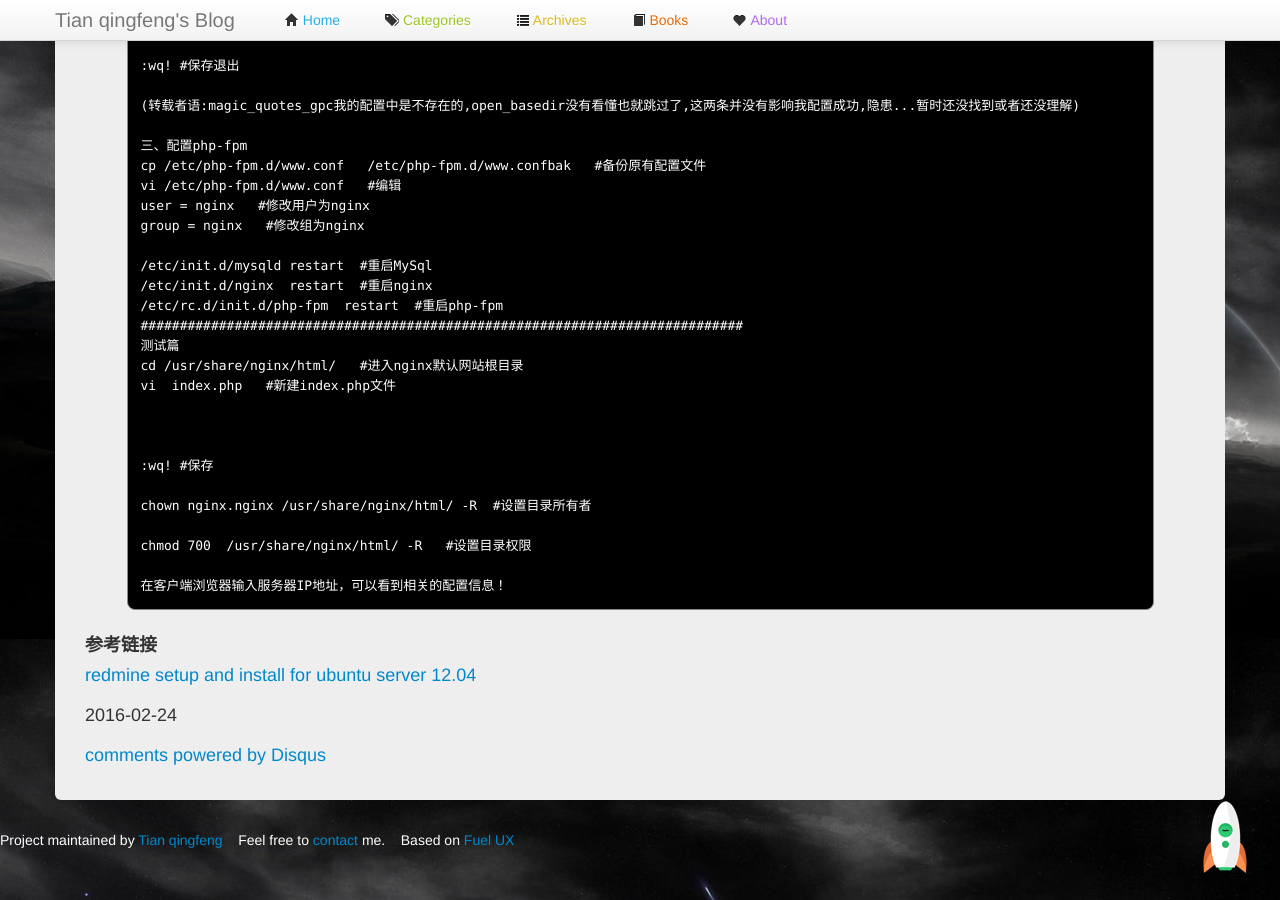
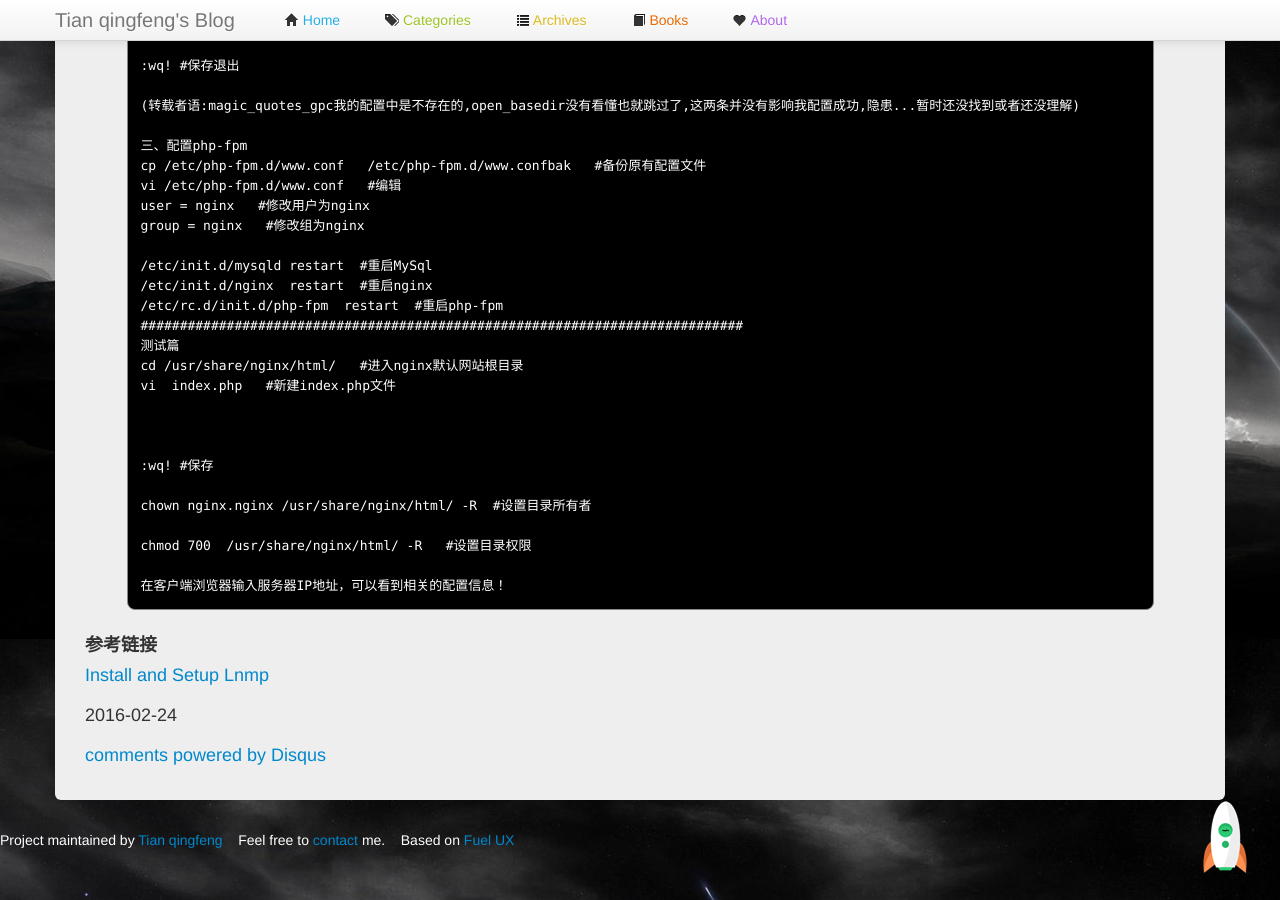
Before and after one commit to tianqf/tianqf.github.com, a Jekyll site: the page built from _posts/2016-02-24-install-and-setup-lnmp.html, in a window 1280 px wide and 900 px high, scrolled down 2961 px. Built offline with Jekyll 4.4.1, drawn with Linux system fonts in a browser that asks for light colours; comment, search, counter and statistics services are not loaded.

Commit message:
Initial commit

```diff
--- a/_posts/2016-02-24-install-and-setup-lnmp.html
+++ b/_posts/2016-02-24-install-and-setup-lnmp.html
@@ -182,5 +182,5 @@ chmod 700  /usr/share/nginx/html/ -R   #设置目录权限
 
 <p>
   <b>参考链接</b><br />
-  <a href="http://www.myhack58.com/Article/sort099/sort0102/2014/42632.htm" target="_blank">redmine setup and install for ubuntu server 12.04</a>
+  <a href="http://www.myhack58.com/Article/sort099/sort0102/2014/42632.htm" target="_blank"> Install and Setup  Lnmp</a>
 </p>
```
